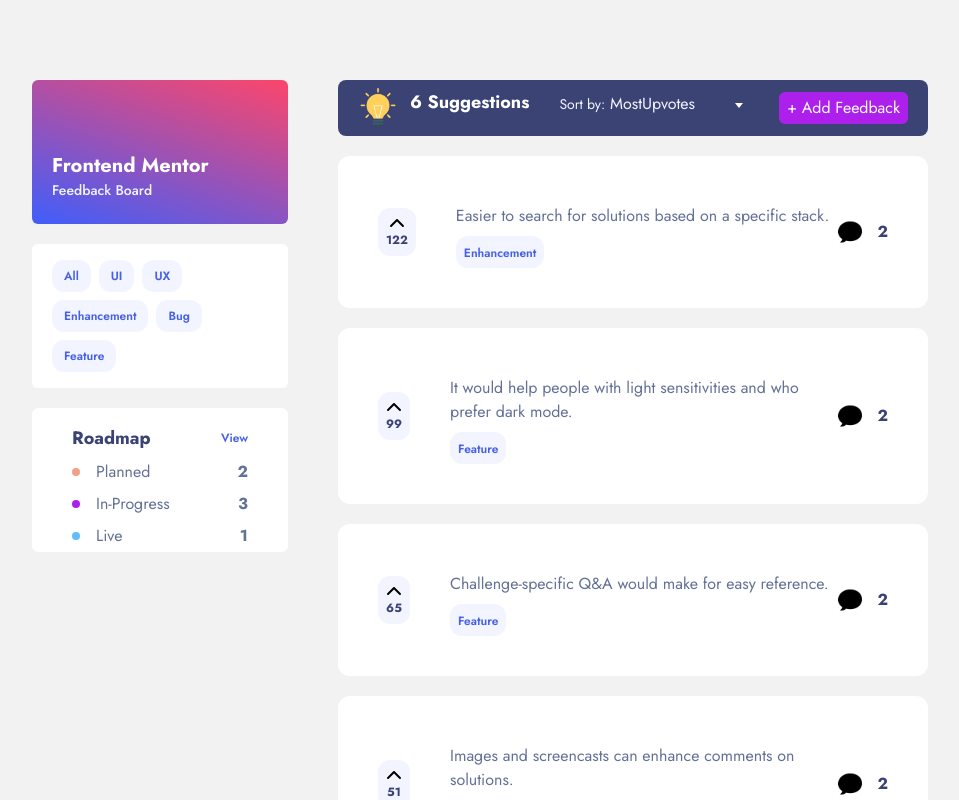
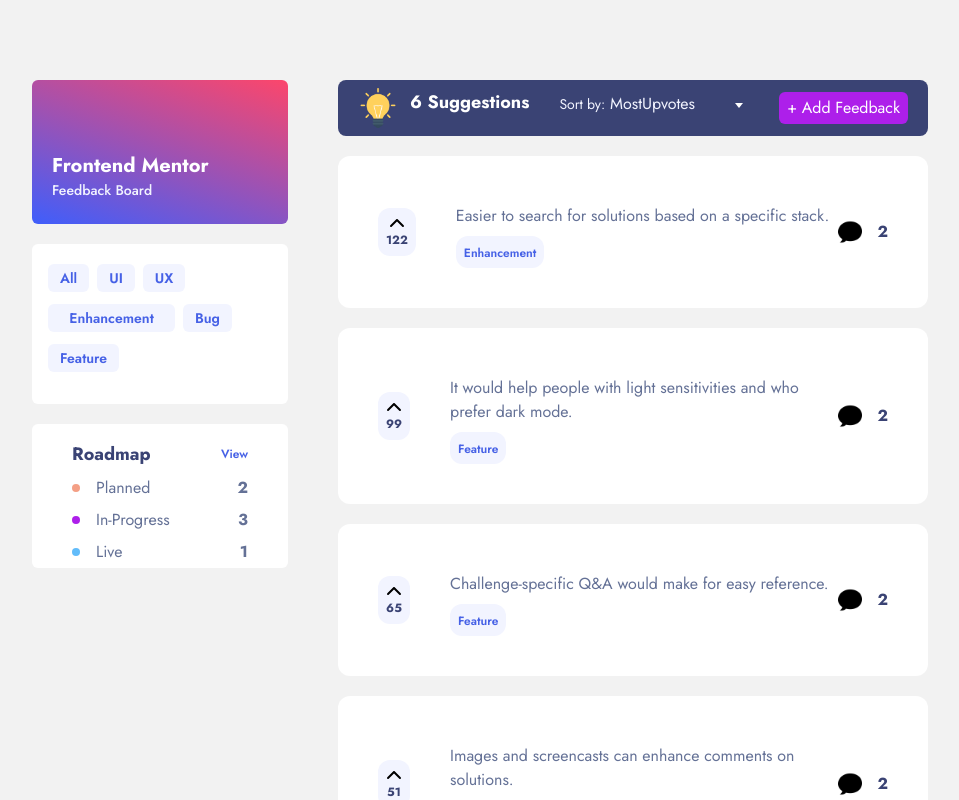
Before and after one commit to osocaramelosofer/nora-test, a Vue app: page / in a window 1280 px wide. Shown: the top 800 px of the page, without its empty margins (160-1119 px from the left). Built offline with nearby package versions, Linux system fonts and the light colour scheme.

Commit message:
Added suggestion tag component

```diff
--- a/src/components/BoardSuggestions.vue
+++ b/src/components/BoardSuggestions.vue
@@ -1,11 +1,12 @@
 <script setup>
+import SuggestionTag from './SuggestionTag.vue'
 const props = defineProps({
   suggestions: Array,
 });
 </script>
 
 <template>
-  <div class="py-4 pl-5 pr-10 rounded-md h-36 bg-white flex flex-wrap gap-2">
+  <!-- <div class="py-4 pl-5 pr-10 rounded-md h-36 bg-blue-300 flex flex-wrap gap-2">
     <div
       v-for="(suggestion, index) in suggestions"
       :key="index"
@@ -15,6 +16,24 @@
         suggestion
       }}</span>
     </div>
+  </div> -->
+  <div class="rounded-md bg-white grid gap-y-3 pl-4 pt-5 pr-3 pb-8 laptop:pr-14">
+    <div class="flex gap-x-2">
+      <SuggestionTag text="All" />
+      <SuggestionTag text="UI" />
+      <SuggestionTag text="UX" />
+    </div>
+
+    <div class="flex gap-x-2">
+      <div class="bg-nora-gray-300 rounded-md px-3 flex items-center justify-center cursor-pointer grow">
+        <span class="text-nora-blue-200 font-semibold text-sm">Enhancement</span>
+      </div>
+      <SuggestionTag text="Bug" />
+    </div>
+
+    <div class="flex justify-self-start gap-x-4">
+      <SuggestionTag text="Feature" />
+    </div>
   </div>
 </template>
 
```
